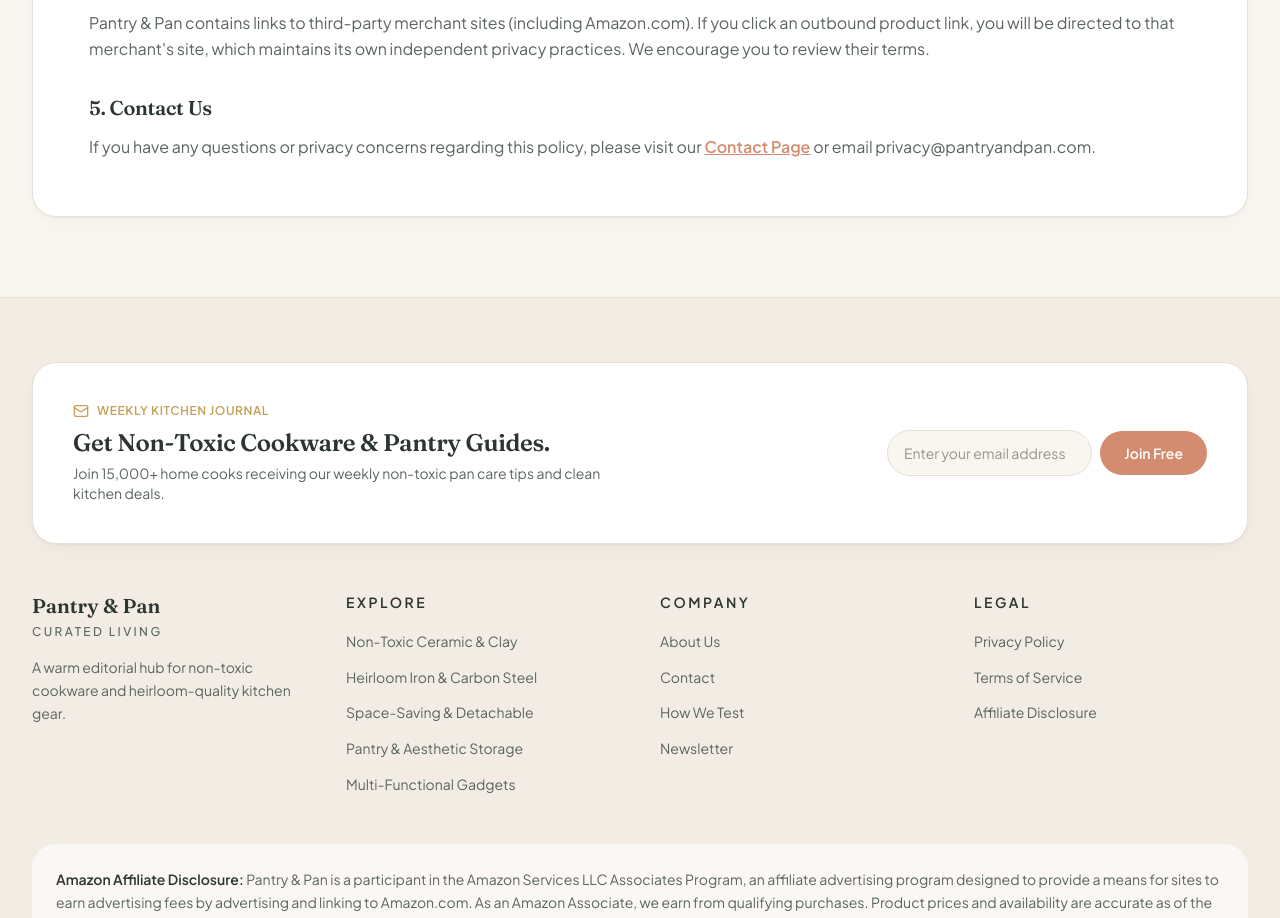
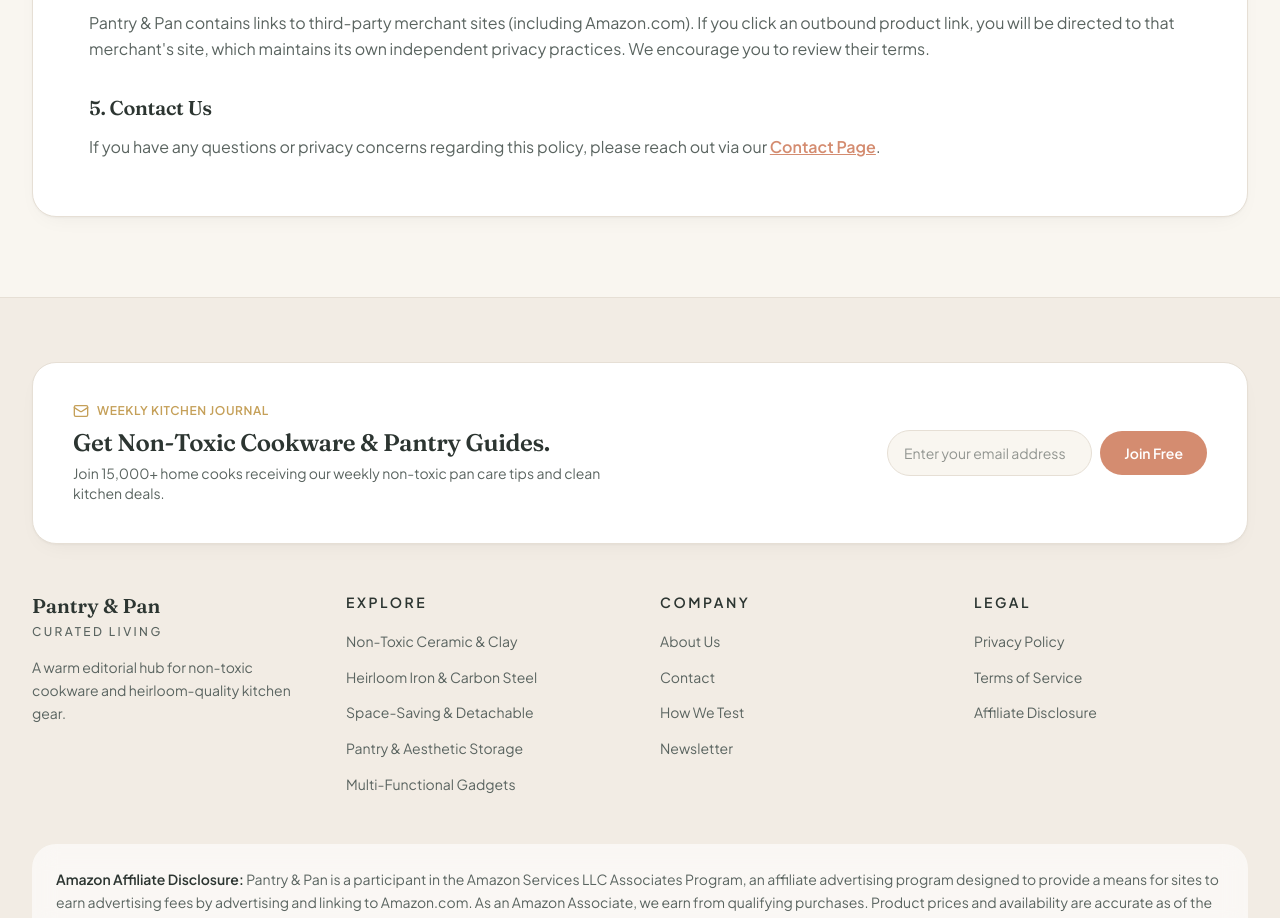
Before and after one commit to rams-yap/Affiliate, a Next.js app: page /privacy in a window 1280 px wide. Shown: the part 1020-1938 px from the top of the page. Built offline with nearby package versions, Linux system fonts and the light colour scheme.

Commit message:
fix: update canonical tags and fix email obfuscation link

```diff
--- a/app/category/[slug]/page.tsx
+++ b/app/category/[slug]/page.tsx
@@ -152,6 +152,9 @@
   return {
     title: `${categoryInfo.title} : Pantry & Pan`,
     description: categoryInfo.description,
+    alternates: {
+      canonical: `https://pantryandpan.com/category/${slug}`,
+    },
     openGraph: {
       title: categoryInfo.title,
       description: categoryInfo.description,
--- a/app/guides/[slug]/page.tsx
+++ b/app/guides/[slug]/page.tsx
@@ -23,6 +23,9 @@
   return {
     title: `${g.title} : Pantry & Pan`,
     description: g.excerpt,
+    alternates: {
+      canonical: `https://pantryandpan.com/guides/${g.slug}`,
+    },
     openGraph: {
       title: g.title,
       description: g.excerpt,
--- a/app/layout.tsx
+++ b/app/layout.tsx
@@ -27,9 +27,6 @@
   title: "The Healthy & Happy Kitchen : Non-Toxic Cookware, Curated",
   description:
     "A warm editorial hub for non-toxic, PFAS-free cookware. Curated carbon steel, ceramic, and clay essentials with honest, health-focused guides.",
-  alternates: {
-    canonical: "https://pantryandpan.com",
-  },
   openGraph: {
     title: "The Healthy & Happy Kitchen : Non-Toxic Cookware, Curated",
     description: "Curated non-toxic cookware, PFAS-free ceramic sets, carbon steel woks, and aesthetic pantry organization guides.",
--- a/app/privacy/page.tsx
+++ b/app/privacy/page.tsx
@@ -6,6 +6,9 @@
 export const metadata: Metadata = {
   title: "Privacy Policy : Pantry & Pan",
   description: "Learn how Pantry & Pan collects, uses, and protects user data and privacy across our website.",
+  alternates: {
+    canonical: "https://pantryandpan.com/privacy",
+  },
   openGraph: {
     title: "Privacy Policy : Pantry & Pan",
     description: "Learn how Pantry & Pan collects, uses, and protects user data and privacy across our website.",
@@ -71,11 +74,10 @@
             <section>
               <h2 className="font-display text-xl font-semibold text-foreground mb-3">5. Contact Us</h2>
               <p className="text-muted-foreground">
-                If you have any questions or privacy concerns regarding this policy, please visit our{" "}
+                If you have any questions or privacy concerns regarding this policy, please reach out via our{" "}
                 <Link href="/contact" className="text-terracotta underline font-semibold">
                   Contact Page
-                </Link>{" "}
-                or email privacy@pantryandpan.com.
+                </Link>.
               </p>
             </section>
           </div>
```
